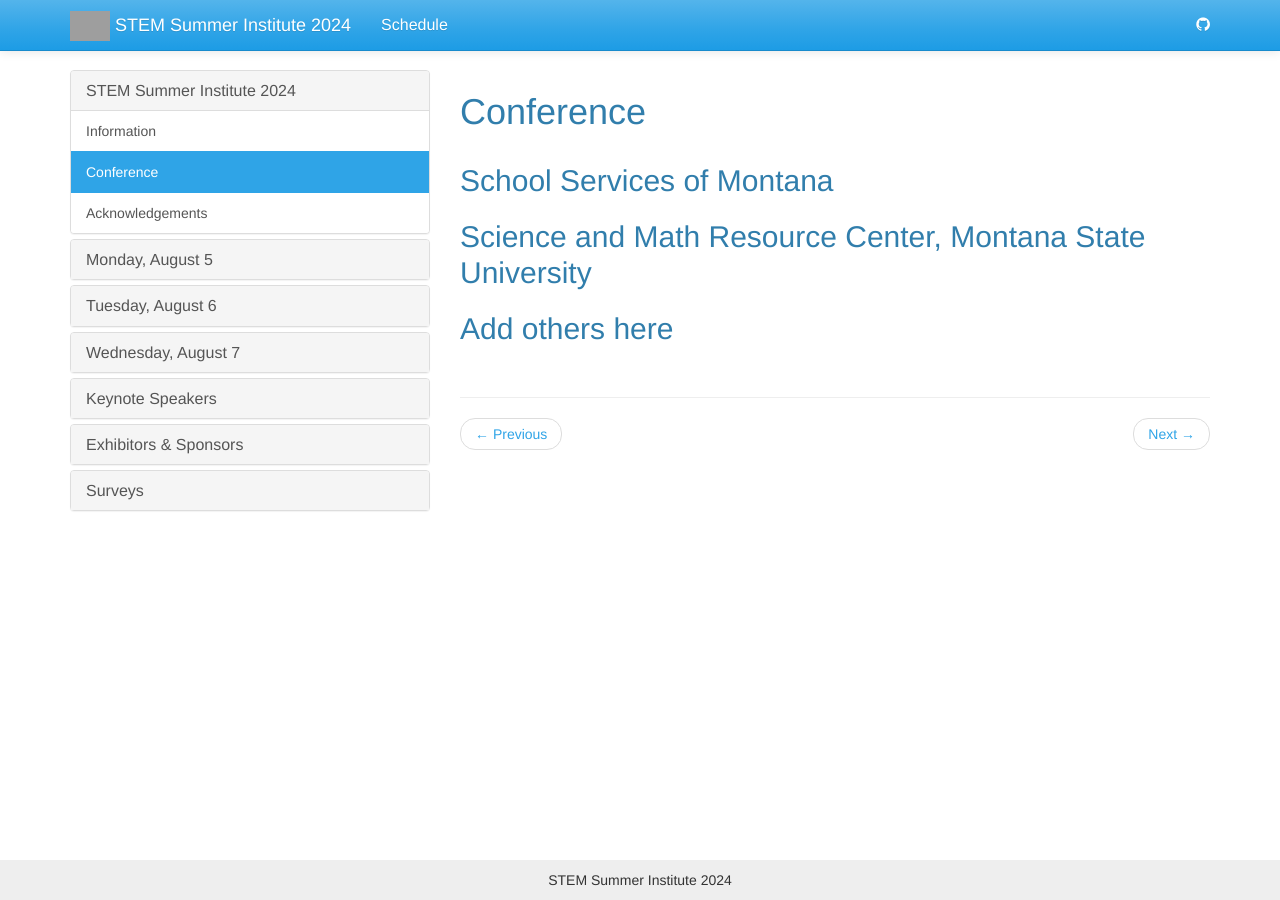
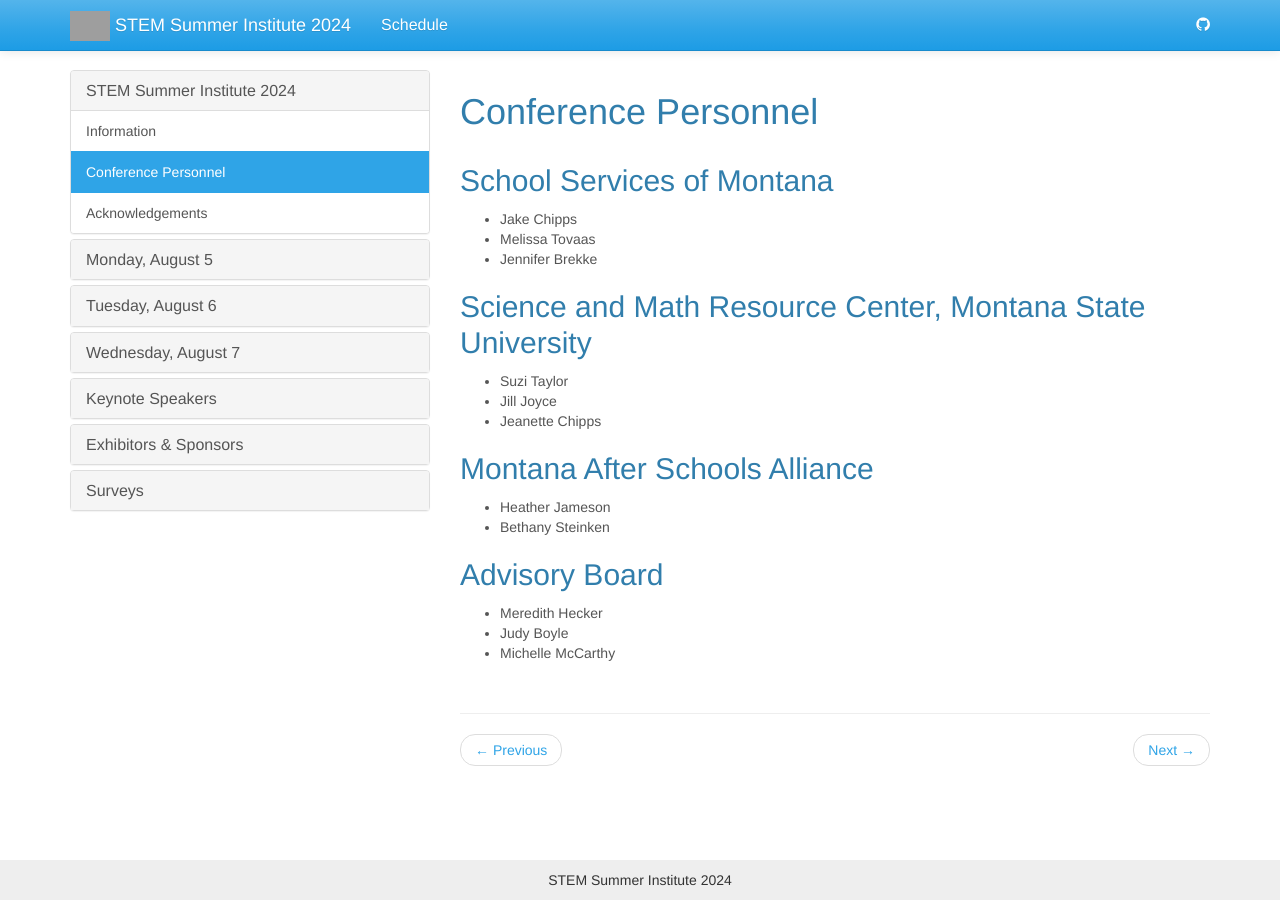
Before and after one commit to jake-chipps/SSI24, a Jekyll site: the page built from _docs/people.md, in a window 1280 px wide. Built offline with Jekyll 4.4.1, drawn with Linux system fonts in a browser that asks for light colours; grey boxes are pictures that could not be loaded.

Commit message:
Update people.md

```diff
--- a/_docs/people.md
+++ b/_docs/people.md
@@ -1,13 +1,25 @@
 ---
-title: Conference
+title: Conference Personnel
 permalink: /docs/people/
 ---
 
 ## School Services of Montana
-
+- Jake Chipps
+- Melissa Tovaas
+- Jennifer Brekke
 
 
 ## Science and Math Resource Center, Montana State University
+- Suzi Taylor
+- Jill Joyce
+- Jeanette Chipps
 
 
-## Add others here
+## Montana After Schools Alliance
+- Heather Jameson
+- Bethany Steinken
+
+## Advisory Board
+- Meredith Hecker
+- Judy Boyle
+- Michelle McCarthy
```
